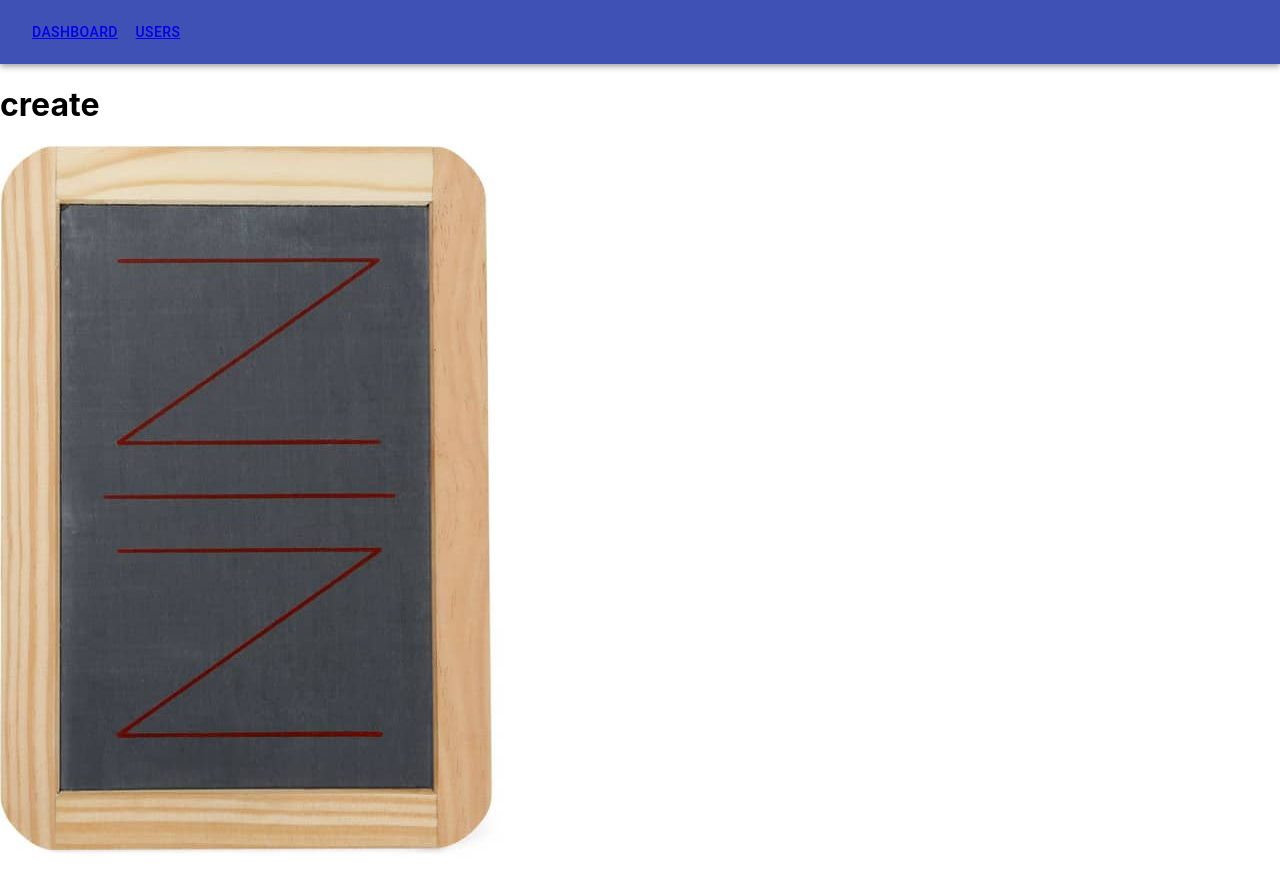
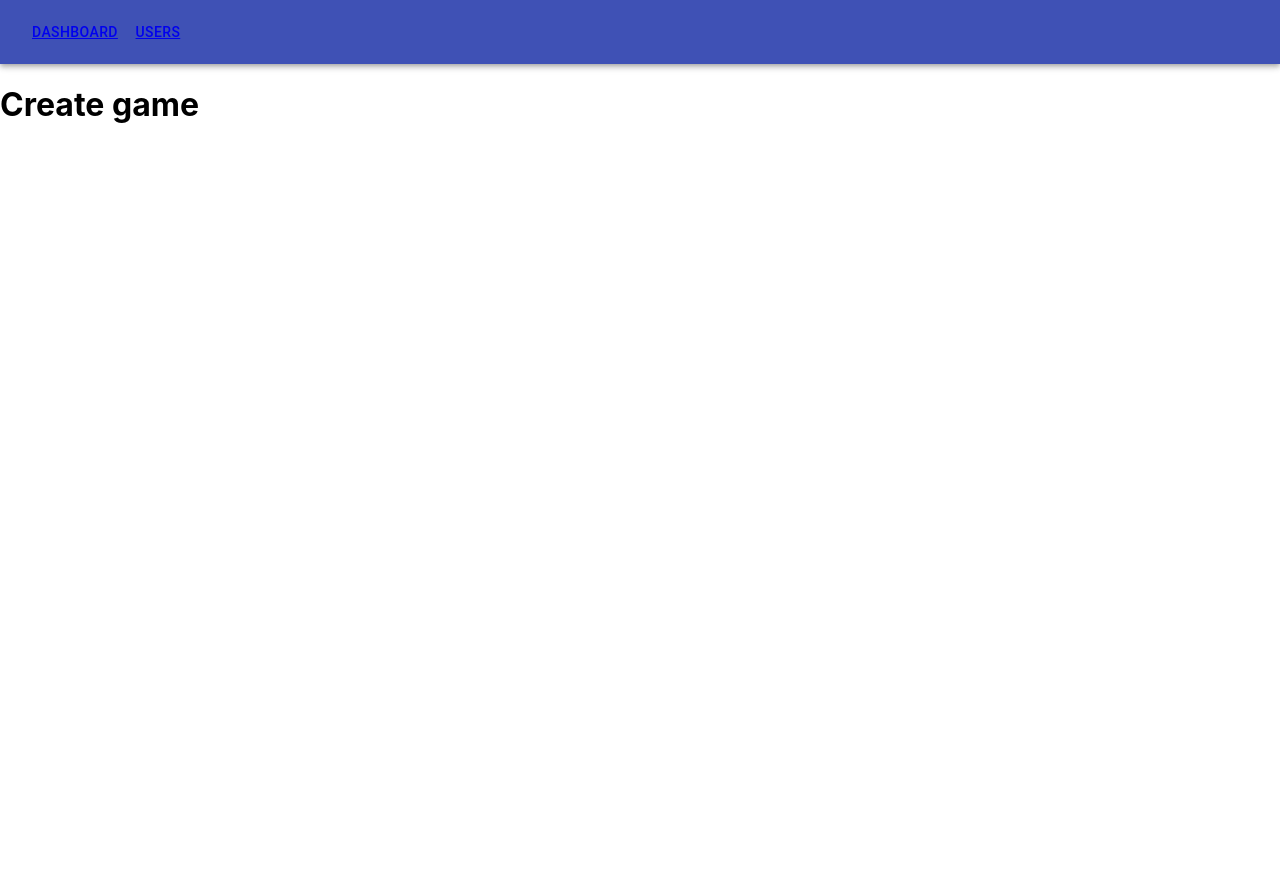
Before and after one commit to moschi/VSS_CT, a React (Create React App) app in the folder jass/: page /game/create in a window 1280 px wide. After the commit the page ends 800 px from the top, so only its background shows below. Built offline with nearby package versions, Linux system fonts and the light colour scheme; what miragejs would draw is missing.

Commit message:
added create game component

```diff
--- a/jass/src/components/App.tsx
+++ b/jass/src/components/App.tsx
@@ -14,6 +14,7 @@ import Button from '@material-ui/core/Button';
 import { ApolloProvider } from '@apollo/react-hooks';
 import GameBoard from './GameBoard';
 import ApolloClient from "apollo-boost";
+import CreateGame from "./CreateGame";
 
 function App() {
   const client = new ApolloClient();
@@ -38,6 +39,9 @@ function App() {
             <Route path="/users">
               <User/>
             </Route>
+            <Route path="/game/create">
+              <CreateGame/>
+            </Route>
             <Route path="/game/:id" render={(props) => <GameBoard {...props}/>}
             />
             <Route path="/">
--- /dev/null
+++ b/jass/src/components/CreateGame.tsx
@@ -0,0 +1,9 @@
+import React from 'react';
+
+function CreateGame () {
+  return (
+    <h1>Create game</h1>
+  );
+}
+
+export default CreateGame
--- a/jass/src/components/Dashboard.tsx
+++ b/jass/src/components/Dashboard.tsx
@@ -5,6 +5,7 @@ import calculatePointsPerTeam from "../classes/GameUtils";
 import {withRouter} from "react-router";
 import {gql} from "apollo-boost";
 import {useQuery} from "@apollo/react-hooks";
+import Button from "@material-ui/core/Button";
 
 const GET_GAMES = gql`{
   games {
@@ -38,6 +39,11 @@ function Dashboard(props: any) {
   if (error) return <p>Error!</p>;
 
   const gameArray: Game[] = data.games;
+
+  const createGame = () => {
+    const route = "/game/create";
+    props.history.push(route);
+  }
 
   const games = gameArray.map((game: Game) => {
     const results = calculatePointsPerTeam(game);
@@ -95,7 +101,7 @@ function Dashboard(props: any) {
             justify="center"
             align-items="center">
         <Grid item xs={12} md={4} lg={2}>
-          <div className="gameWrapper"><h1>+ add Game</h1></div>
+          <Button onClick={createGame}>+ Game</Button>
         </Grid>
         {games}
       </Grid>
```
